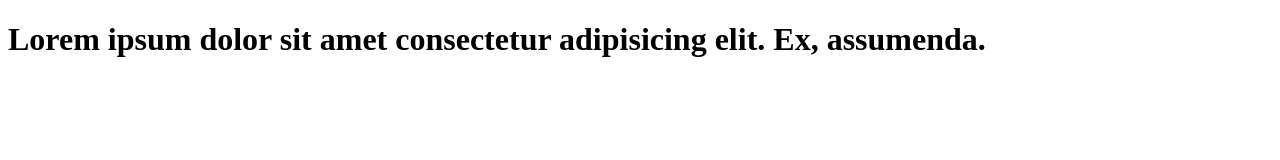
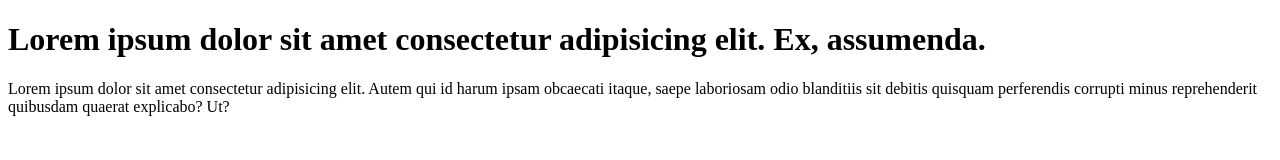
Before and after one commit to Ayan-alm/learn-git, a plain HTML site: page index.html in a window 1280 px wide. Drawn offline with Linux system fonts and the light colour scheme.

Commit message:
add para to code

```diff
--- a/index.html
+++ b/index.html
@@ -7,5 +7,6 @@
 </head>
 <body>
     <h1>Lorem ipsum dolor sit amet consectetur adipisicing elit. Ex, assumenda.</h1>
+    <p>Lorem ipsum dolor sit amet consectetur adipisicing elit. Autem qui id harum ipsam obcaecati itaque, saepe laboriosam odio blanditiis sit debitis quisquam perferendis corrupti minus reprehenderit quibusdam quaerat explicabo? Ut?</p>
 </body>
 </html>
```
